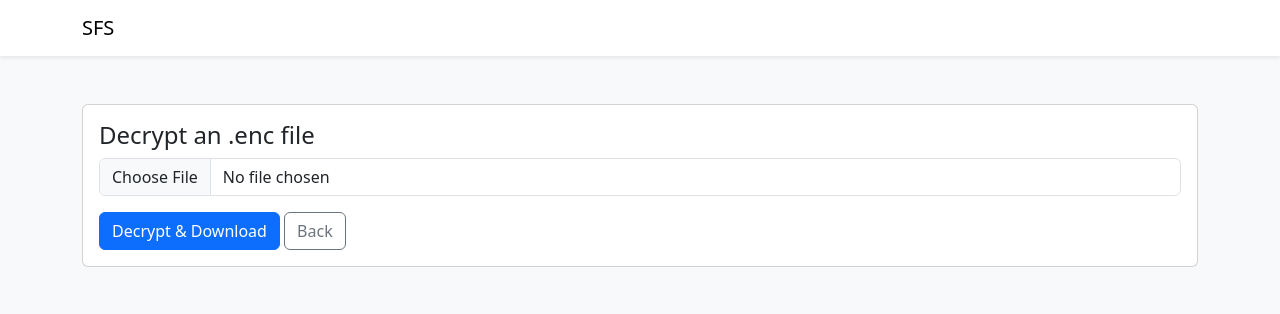
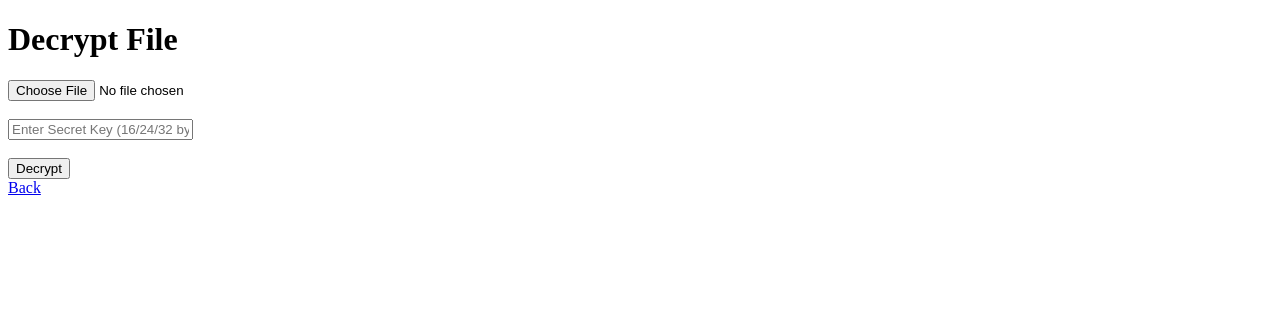
Before and after one commit to Abhims898/Elevate-labs-Internship-project, a Flask app: page /decrypt in a window 1280 px wide. Shown: the top 314 px of the page. Run offline with Flask 2, Linux system fonts and the light colour scheme.

Commit message:
Update decrypt.html

```diff
--- a/templates/decrypt.html
+++ b/templates/decrypt.html
@@ -1,51 +1,15 @@
-<!doctype html>
-<html lang="en">
-  <head>
-    <meta charset="utf-8">
-    <title>Decrypt — SFS</title>
-    <meta name="viewport" content="width=device-width, initial-scale=1">
-    <link href="https://cdn.jsdelivr.net/npm/bootstrap@5.3.2/dist/css/bootstrap.min.css" rel="stylesheet">
-  </head>
-  <body class="bg-light">
-    <nav class="navbar navbar-expand-lg navbar-light bg-white shadow-sm">
-      <div class="container">
-        <a class="navbar-brand" href="{{ url_for('index') }}">SFS</a>
-        <div class="d-flex ms-auto">
-          {% if auth_enabled %}
-            {% if session.logged_in %}
-              <a class="btn btn-outline-secondary me-2" href="{{ url_for('list_files') }}">Files</a>
-              <a class="btn btn-outline-danger" href="{{ url_for('logout') }}">Logout</a>
-            {% else %}
-              <a class="btn btn-outline-primary" href="{{ url_for('login') }}">Login</a>
-            {% endif %}
-          {% endif %}
-        </div>
-      </div>
-    </nav>
-
-    <div class="container py-5">
-      <div class="card">
-        <div class="card-body">
-          <h4>Decrypt an .enc file</h4>
-          <form method="post" enctype="multipart/form-data">
-            <div class="mb-3">
-              <input class="form-control" type="file" name="file" accept=".enc" required>
-            </div>
-            <button class="btn btn-primary" type="submit">Decrypt & Download</button>
-            <a class="btn btn-outline-secondary" href="{{ url_for('index') }}">Back</a>
-          </form>
-        </div>
-      </div>
-
-      {% with messages = get_flashed_messages(with_categories=true) %}
-        {% if messages %}
-          <div class="mt-3">
-            {% for category, msg in messages %}
-              <div class="alert alert-{{ category }}">{{ msg }}</div>
-            {% endfor %}
-          </div>
-        {% endif %}
-      {% endwith %}
-    </div>
-  </body>
+<!DOCTYPE html>
+<html>
+<head>
+  <title>Decrypt File</title>
+</head>
+<body>
+  <h1>Decrypt File</h1>
+  <form method="POST" enctype="multipart/form-data">
+    <input type="file" name="file" required><br><br>
+    <input type="password" name="user_key" placeholder="Enter Secret Key (16/24/32 bytes)" required><br><br>
+    <button type="submit">Decrypt</button>
+  </form>
+  <a href="{{ url_for('index') }}">Back</a>
+</body>
 </html>
```
